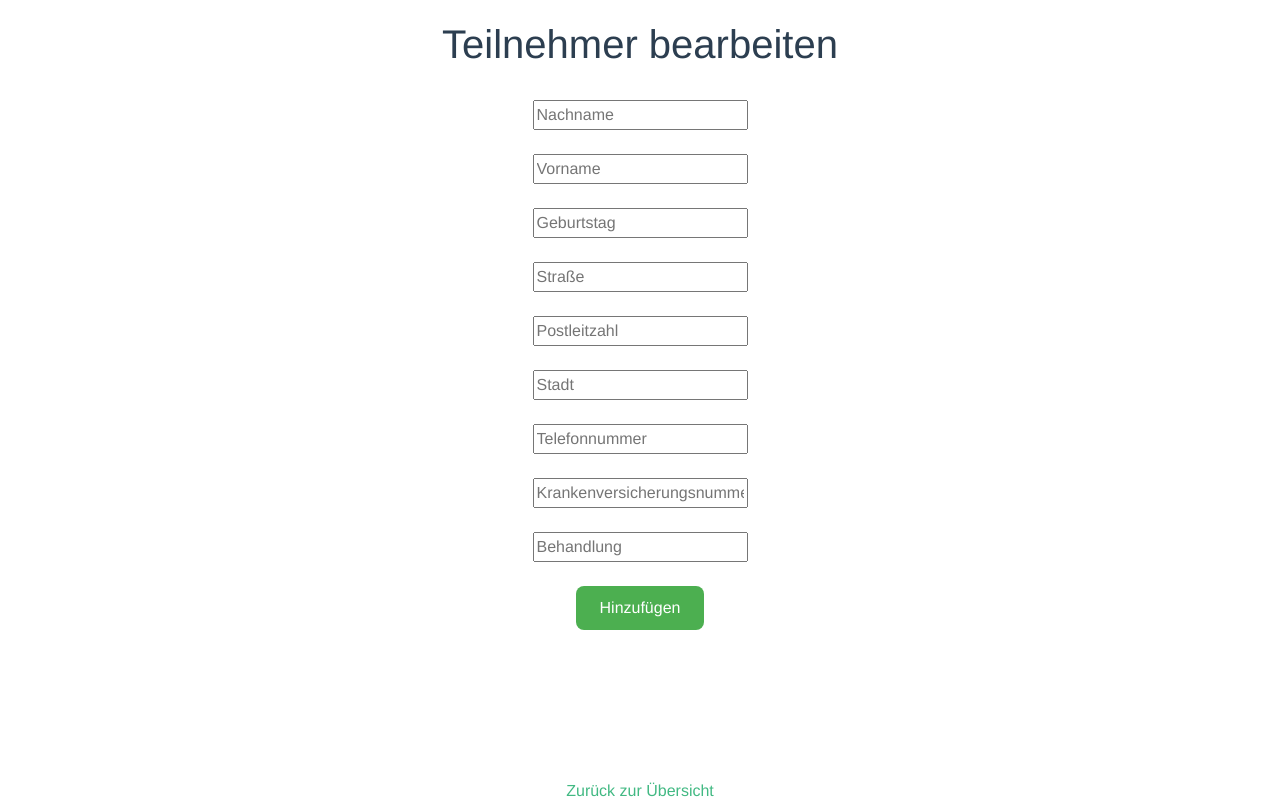
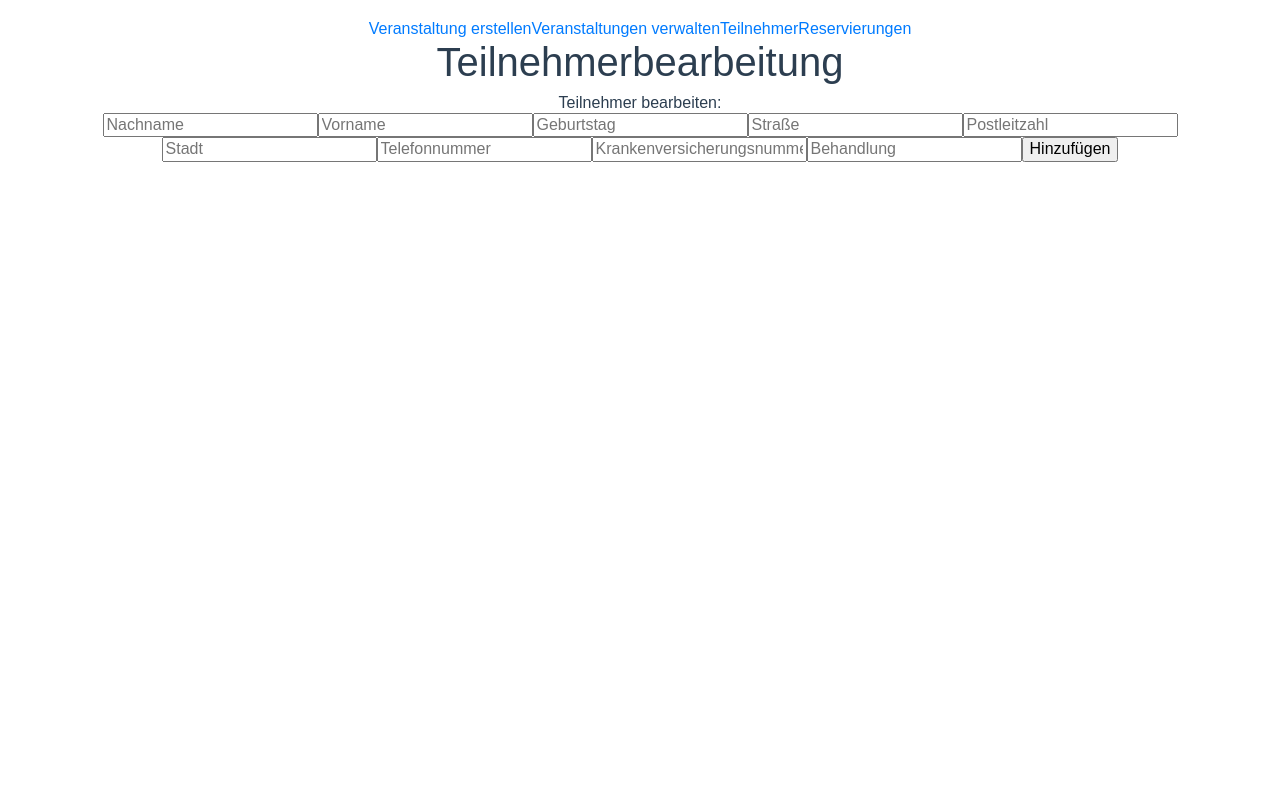
Before and after one commit to digital-bauhaus/Ferienpass-Admin, a Vue app in the folder frontend/: page /#/TeilnehmerEdit in a window 1280 px wide. Built offline with nearby package versions, Linux system fonts and the light colour scheme; no server answers.

Commit message:
CSS tweaks

```diff
--- a/frontend/src/components/Teilnehmer.vue
+++ b/frontend/src/components/Teilnehmer.vue
@@ -1,9 +1,16 @@
 <template>
-  <div>
-    <h1>Teilnehmer</h1>
-    <br/>
+  <html>
+    <nav>
+      <input type="text" class="searchbar" placeholder="Suche ...">
+      <a href="/#/Veranstaltung/" >Veranstaltung erstellen</a>
+      <a href="/#/Verwaltung/" >Veranstaltungen verwalten</a>
+      <a href="/#/Teilnehmer/" >Teilnehmer</a>
+      <a href="/#/Reservierung/" >Reservierungen</a>
+    </nav>
+    <main>
+    <h1>Teilnehmerübersicht</h1>
+
     <!--
-    <form action="#">
       <p>
         <input type="search" placeholder="Suchen" list="Teilnehmer">
         <datalist id="Teilnehmer">
@@ -17,24 +24,28 @@
         <button>finden</button>
       </p>
     </form>-->
-    <form v-if="allusers && allusers.length" class="form">
-      <br/>
-      <table>
-       <tr v-for="alluser of allusers" :id ="alluser.hasPayed">
-          <th>{{alluser.lastName}}, {{alluser.firstName}}
-          </th>
-          <th>{{alluser.birthDate}}</th>
-          <th>{{alluser.street}}</th>
-          <th>{{alluser.city}}</th>
-          <th>{{alluser.telephone}}</th>
 
-          <th><button v-on:click="kill($event)">stornieren</button>
-          <!--<button onclick="window.location.href='/#/TeilnehmerEdit?id='+alluser.id">bearbeiten</button>-->
-            <router-link :to="{path: '../TeilnehmerEdit', query: {id: alluser.id }}">Bearbeiten</router-link>
-            <button>als PDF exportieren</button></th>
-        </tr>
-      </table>
-    </form>
+       <table v-if="allusers && allusers.length">
+       <tr>
+         <th>Name</th>
+         <th>Geburtstag</th>
+         <th>Addresse</th>
+         <th>Telefon</th>
+         <th>Bearbeiten</th>
+       </tr>
+       <tr v-for="alluser of allusers" :id="alluser.hasPayed">
+         <td>{{alluser.lastName}}, {{alluser.firstName}}</td>
+         <td>{{alluser.birthDate}}</td>
+         <td>{{alluser.street}}, {{alluser.city}}</td>
+         <td>{{alluser.telephone}}</th>
+
+         <td><button v-on:click="kill($event)">stornieren</button>
+           <router-link :to="{path: '../TeilnehmerEdit', query: {id: alluser.id }}">Bearbeiten</router-link>
+           <button>als PDF exportieren</button>
+         </td>
+       </tr>
+     </table>
+    </main>
     <!-- The Modal -->
     <div id="delete" class="modal">
 
@@ -45,11 +56,7 @@
       </div>
     </div>
 
-    <footer>
-      <a href="/#/Test/" >Zurück zur Übersicht</a>
-    </footer>
-
-  </div>
+  </html>
 </template>
 
 <script src="http://ajax.googleapis.com/ajax/libs/jquery/1.11.3/jquery.min.js"></script>
@@ -92,52 +99,11 @@ export default {
 
 <!-- Add "scoped" attribute to limit CSS to this component only -->
 <style scoped>
-table {
-    font-family: arial, sans-serif;
-    border-collapse: collapse;
-    width: 100%;
+
+#true {
+    background-color: #9aeaa0;
 }
 
-td, th {
-    border: 1px solid #000000;
-    text-align: left;
-    padding: 8px;
-    background-color: #efe813;
-}
-
-#true > th {
-    background-color: #9aeaa0;
-}
-tr {
-    bgcolor: #19ff4b;
-}
-h1, h2 {
-  font-weight: normal;
-}
-
-ul {
-  list-style-type: none;
-  padding: 0;
-}
-
-li {
-  margin: 0 10px;
-}
-
-a {
-  color: #42b983;
-}
-footer {
-    clear: both;
-    padding: 0;
-    text-align: center;
-    vertical-align: middle;
-    line-height: normal;
-    margin: 0;
-    position: fixed;
-    bottom: 0px;
-    width: 100%;
-}
 /* The Modal (background) */
 .modal {
     display: none; /* Hidden by default */
--- a/frontend/src/components/TeilnehmerEdit.vue
+++ b/frontend/src/components/TeilnehmerEdit.vue
@@ -1,33 +1,28 @@
 <template>
-  <div>
-    <h1>Teilnehmer bearbeiten</h1>
-    <br/>
-    <form>
-      <input type="text" placeholder="Nachname" :value="user.lastName"> <br/>
-      &nbsp <br/>
-      <input type="text" placeholder="Vorname" :value="firstName"> <br/>
-      &nbsp <br/>
-      <input type="text" placeholder="Geburtstag" :value="user.birthDate"><br/>
-      &nbsp <br/>
-      <input type="text" placeholder="Straße" :value="user.street"><br/>
-      &nbsp <br/>
-      <input type="text" placeholder="Postleitzahl" :value="user.postcode"><br/>
-      &nbsp <br/>
-      <input type="text" placeholder="Stadt" :value="user.city"> <br/>
-      &nbsp <br/>
-      <input type="text" placeholder="Telefonnummer" :value="user.telephone"><br/>
-      &nbsp <br/>
-      <input type="text" placeholder="Krankenversicherungsnummer" :value="user.healthcareNr"><br/>
-      &nbsp <br/>
-      <input type="text" placeholder="Behandlung" :value="user.allowTreatment"><br/>
-      &nbsp <br/>
-      <input type="submit" v-on:click="create()" value="Hinzufügen">
-    </form>
-    <footer>
-      <a href="/#/Test/" >Zurück zur Übersicht</a>
-    </footer>
-
-  </div>
+    <html>
+    <nav>
+      <a href="/#/Veranstaltung/" >Veranstaltung erstellen</a>
+      <a href="/#/Verwaltung/" >Veranstaltungen verwalten</a>
+      <a href="/#/Teilnehmer/" >Teilnehmer</a>
+      <a href="/#/Reservierung/" >Reservierungen</a>
+    </nav>
+    <main>
+      <h1>Teilnehmerbearbeitung</h1>
+      <form>
+        <span class="caption">Teilnehmer bearbeiten:</span> <br/>
+        <input type="text" placeholder="Nachname" :value="user.lastName">
+        <input type="text" placeholder="Vorname" :value="user.firstName">
+        <input type="text" placeholder="Geburtstag" :value="user.birthDate">
+        <input type="text" placeholder="Straße" :value="user.street">
+        <input type="text" placeholder="Postleitzahl" :value="user.postcode">
+        <input type="text" placeholder="Stadt" :value="user.city">
+        <input type="text" placeholder="Telefonnummer" :value="user.telephone">
+        <input type="text" placeholder="Krankenversicherungsnummer" :value="user.healthcareNr">
+        <input type="text" placeholder="Behandlung" :value="user.allowTreatment">
+        <input type="submit" v-on:click="create()" value="Hinzufügen">
+      </form>
+    </main>
+    </html>
 </template>
 
 <script>
@@ -42,7 +37,7 @@ export default {
     };
   },
   created () {
-    var id = parseFloat(this.$route.query.id);
+    var id = parseInt(this.$route.query.id);
     axios.get('http://localhost:8088/api/user/' + id)
     .then(response => {
       this.user = response.data
@@ -63,60 +58,4 @@ export default {
 
 <!-- Add "scoped" attribute to limit CSS to this component only -->
 <style scoped>
-table {
-    font-family: arial, sans-serif;
-    border-collapse: collapse;
-    width: 100%;
-}
-
-td, th {
-    border: 1px solid #dddddd;
-    text-align: left;
-    padding: 8px;
-}
-
-tr:nth-child(even) {
-    background-color: #dddddd;
-}
-h1, h2 {
-  font-weight: normal;
-}
-
-ul {
-  list-style-type: none;
-  padding: 0;
-}
-
-li {
-  margin: 0 10px;
-}
-
-a {
-  color: #42b983;
-}
-
-input[type=submit] {
-    background-color: #4CAF50; /* Green */
-    border: none;
-    color: white;
-    padding: 10px 24px;
-    border-radius: 8px;
-    text-align: center;
-    text-decoration: none;
-    display: inline-block;
-    font-size: 16px;
-}
-
-footer {
-    clear: both;
-    background: White;
-    padding: 0;
-    text-align: center;
-    vertical-align: middle;
-    line-height: normal;
-    margin: 0;
-    position: fixed;
-    bottom: 0px;
-    width: 100%;
-}
 </style>
--- a/frontend/src/components/Veranstaltung.vue
+++ b/frontend/src/components/Veranstaltung.vue
@@ -1,27 +1,27 @@
+</template>
 <template>
-  <div>
-    <h1> {{title}} </h1>
-    <br/>
-    <form>
-      <b>Veranstaltung hinzufügen: </b><br/><br/>
-      <input type="text" name="label" placeholder="Veranstaltungs-Name"> <br/>
-      &nbsp <br/>
-      <input type="text" name="date" placeholder="Zeitraum"><br/>
-      &nbsp <br/>
-      <input type="text" name="org" placeholder="Veranstalter"><br/>
-      &nbsp <br/>
-      <input type="text" name="num" placeholder="Plätze"><br/>
-      &nbsp <br/>
-      <input type="submit" v-on:click="create()" value="Hinzufügen">
-    </form>
-    <br/>
-
-
-    <footer>
-      <a href="/#/Test/" >Zurück zur Übersicht</a>
-    </footer>
-  </div>
-
+    <html>
+    <nav>
+      <a href="/#/Veranstaltung/" >Veranstaltung erstellen</a>
+      <a href="/#/Verwaltung/" >Veranstaltungen verwalten</a>
+      <a href="/#/Teilnehmer/" >Teilnehmer</a>
+      <a href="/#/Reservierung/" >Reservierungen</a>
+    </nav>
+    <main>
+      <h1>Veranstaltungsformular</h1>
+      <form>
+            <span class="caption">Veranstaltung hinzufügen:</span> <br/>
+            <input type="text" name="label" placeholder="Veranstaltungsname">
+            <input type="text" name="date" placeholder="Zeitraum"
+            <input type="text" name="org" placeholder="Datum (TT.MM.JJJ)">
+            <input type="text" name="num" placeholder="Plätze">
+            <input type="text" name="num" placeholder="Reservierte Plätze">
+            <input type="text" name="num" placeholder="Altersbegrenzung">
+            <input type="text" name="num" placeholder="Preis">
+            <input type="submit" v-on:click="create()" value="Hinzufügen">
+          </form>
+    </main>
+    </html>
 </template>
 
 
@@ -45,47 +45,4 @@ export default {
 
 <!-- Add "scoped" attribute to limit CSS to this component only -->
 <style scoped>
-h1, h2 {
-  font-weight: normal;
-}
-
-ul {
-  list-style-type: none;
-  padding: 0;
-}
-
-li {
-  display: inline-block;
-  margin: 0 10px;
-}
-
-a {
-  color: #42b983;
-}
-
-input[type=submit] {
-    background-color: #4CAF50; /* Green */
-    border: none;
-    color: white;
-    padding: 10px 24px;
-    border-radius: 8px;
-    text-align: center;
-    text-decoration: none;
-    display: inline-block;
-    font-size: 16px;
-}
-
-footer {
-    clear: both;
-
-    background: White;
-    padding: 0;
-    text-align: center;
-    vertical-align: middle;
-    line-height: normal;
-    margin: 0;
-    position: fixed;
-    bottom: 0px;
-    width: 100%;
-}
 </style>
--- a/frontend/src/components/VeranstaltungEdit.vue
+++ b/frontend/src/components/VeranstaltungEdit.vue
@@ -1,12 +1,26 @@
+</template>
 <template>
-  <div>
-    <h1>Veranstaltung bearbeiten</h1>
-    <br/>
-    <footer>
-      <a href="/#/Test/" >Zurück zur Übersicht</a>
-    </footer>
-
-  </div>
+    <html>
+    <nav>
+      <a href="/#/Veranstaltung/" >Veranstaltung erstellen</a>
+      <a href="/#/Verwaltung/" >Veranstaltungen verwalten</a>
+      <a href="/#/Teilnehmer/" >Teilnehmer</a>
+      <a href="/#/Reservierung/" >Reservierungen</a>
+    </nav>
+    <main>
+      <form>
+            <span class="caption">Veranstaltung hinzufügen:</span> <br/>
+            <input type="text" name="label" placeholder="Veranstaltungsname">
+            <input type="text" name="date" placeholder="Zeitraum"
+            <input type="text" name="org" placeholder="Datum (TT.MM.JJJ)">
+            <input type="text" name="num" placeholder="Plätze">
+            <input type="text" name="num" placeholder="Reservierte Plätze">
+            <input type="text" name="num" placeholder="Altersbegrenzung">
+            <input type="text" name="num" placeholder="Preis">
+            <input type="submit" v-on:click="create()" value="Hinzufügen">
+          </form>
+    </main>
+    </html>
 </template>
 
 <script>
@@ -16,47 +30,4 @@
 
 <!-- Add "scoped" attribute to limit CSS to this component only -->
 <style scoped>
-table {
-    font-family: arial, sans-serif;
-    border-collapse: collapse;
-    width: 100%;
-}
-
-td, th {
-    border: 1px solid #dddddd;
-    text-align: left;
-    padding: 8px;
-}
-
-tr:nth-child(even) {
-    background-color: #dddddd;
-}
-h1, h2 {
-  font-weight: normal;
-}
-
-ul {
-  list-style-type: none;
-  padding: 0;
-}
-
-li {
-  margin: 0 10px;
-}
-
-a {
-  color: #42b983;
-}
-footer {
-    clear: both;
-    background: White;
-    padding: 0;
-    text-align: center;
-    vertical-align: middle;
-    line-height: normal;
-    margin: 0;
-    position: fixed;
-    bottom: 0px;
-    width: 100%;
-}
 </style>
--- a/frontend/src/components/Verwaltung.vue
+++ b/frontend/src/components/Verwaltung.vue
@@ -1,19 +1,20 @@
 <template>
-	<div>
-    <h1>Veranstaltungen verwalten</h1>
-    <br/>
-    <input type="text" name="label" placeholder="Suchen"> <br/>
-    <br/>
-    <form v-if="allprojects && allprojects.length" class="form">
-      <br/>
-        <table id='myTable'>
+	<html>
+      <nav>
+        <input type="text" class="searchbar" placeholder="Suche ...">
+        <a href="/#/Veranstaltung/" >Veranstaltung erstellen</a>
+        <a href="/#/Verwaltung/" >Veranstaltungen verwalten</a>
+        <a href="/#/Teilnehmer/" >Teilnehmer</a>
+        <a href="/#/Reservierung/" >Reservierungen</a>
+      </nav>
+      <main>
+        <h1>Veranstaltungsübersicht</h1>
+              <table v-if="allprojects && allprojects.length" id="myTable">
                 <tr>
                   <th v-on:click="sortTable(0)">Veranstaltung</th>
                   <th v-on:click="sortTable(1)">Datum</th>
                   <th> belegt / gesamt Plätze</th>
                   <th>Bearbeiten</th>
-
-          <br/>
                  </tr>
                  <tr v-for="allproject of allprojects">
                  <!--<td v-on:click="teil($event)">{{allproject.name}}</td>-->
@@ -26,8 +27,7 @@
                    </td>
                  </tr>
                </table>
-    </form>
-
+      </main>
     <!-- The Modal -->
     <div id="delete" class="modal">
 
@@ -39,11 +39,8 @@
 
     </div>
 
-    <footer>
-      <a href="/#/Test/" >Zurück zur Übersicht</a>
-    </footer>
 
-	</div>
+	</html>
 </template>
 
 <script src="http://ajax.googleapis.com/ajax/libs/jquery/1.11.3/jquery.min.js"></script>
@@ -130,71 +127,13 @@ export default {
 
 <!-- Add "scoped" attribute to limit CSS to this component only -->
 <style scoped>
-table {
-    font-family: arial, sans-serif;
-    border-collapse: collapse;
-    width: 100%;
+main {
+  width: 75%;
+  position: absolute;
+  right: 0px;
+  height: 100%;
 }
 
-td, th {
-    border: 1px solid #dddddd;
-    text-align: left;
-    padding: 8px;
-}
-
-tr:nth-child(even) {
-    background-color: #dddddd;
-}
-h1, h2 {
-  font-weight: normal;
-}
-
-ul {
-  list-style-type: none;
-  padding: 0;
-}
-
-li {
-  margin: 0 10px;
-}
-
-a {
-  color: #42b983;
-}
-footer {
-    clear: both;
-    background: White;
-    padding: 0;
-    text-align: center;
-    vertical-align: middle;
-    line-height: normal;
-    margin: 0;
-    position: fixed;
-    bottom: 0px;
-    width: 100%;
-}
-/* The Modal (background) */
-.modal {
-    display: none; /* Hidden by default */
-    position: fixed; /* Stay in place */
-    z-index: 1; /* Sit on top */
-    left: 0;
-    top: 0;
-    width: 100%; /* Full width */
-    height: 100%; /* Full height */
-    overflow: auto; /* Enable scroll if needed */
-    background-color: rgb(0,0,0); /* Fallback color */
-    background-color: rgba(0,0,0,0.4); /* Black w/ opacity */
-}
-
-/* Modal Content/Box */
-.modal-content {
-    background-color: #fefefe;
-    margin: 15% auto; /* 15% from the top and centered */
-    padding: 20px;
-    border: 1px solid #888;
-    width: 80%; /* Could be more or less, depending on screen size */
-}
 .button {
 display: inline-block;
 float: left;
```
Also changed, not shown: frontend/src/components/Test.vue (+12 -44 lines). Lines whose indentation alone changed are shown as unchanged.
